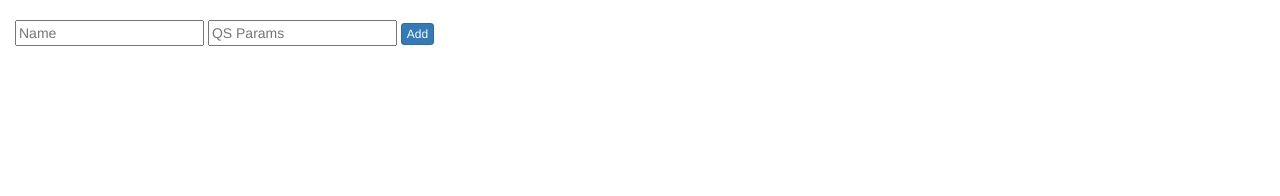
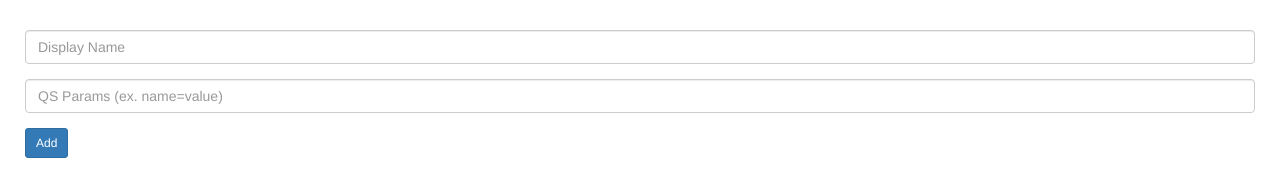
Before and after one commit to andytavares/query-string-Injector, a browser extension: page index.html in a window 1280 px wide. Drawn offline with Linux system fonts and the light colour scheme.

Commit message:
Quick cleanup

```diff
--- a/app/controllers/AppCtrl.js
+++ b/app/controllers/AppCtrl.js
@@ -16,8 +16,8 @@ angular.module('app')
 		chromeStorage.add($scope.newItem);
 		$scope.newItem = {};
 	}
-	$scope.remove = function() {
-		$scope.chromeStorage.remove();
+	$scope.remove = function(item) {
+		$scope.chromeStorage.remove(item);
 	}
 
 	$scope.appendQueryString = function() {
--- a/index.html
+++ b/index.html
@@ -22,16 +22,40 @@
   <h3></h3>
     <ul>
     <li ng-repeat="qs in queryStrings">
-      <span data-id="{{qs.id}}" ng-click="appendQueryString()">
+      <span ng-click="appendQueryString()">
         {{qs.name}}
-        <i ng-click="remove()" class="pull-right glyphicon glyphicon-trash"></i>
+        <i ng-click="remove(qs)" class="pull-right glyphicon glyphicon-trash"></i>
       </span>
     </li>
     </ul>
-    <form ng-submit="add()">
-      <input type="text" name="name" ng-model="newItem.name" placeholder="Name">
-      <input type="text" name="value" ng-model="newItem.value" placeholder="QS Params">
-      <input type="submit" id="submit" class="btn btn-xs btn-primary" value="Add">
+    <form name="qsForm" ng-submit="add()" novalidate>
+      <div
+        class="form-group"
+        ng-class="{'has-error' : qsForm.name.$touched && qsForm.name.$error.required}"
+      >
+        <input
+          type="text"
+          class="form-control"
+          name="name"
+          ng-model="newItem.name"
+          placeholder="Display Name"
+          required
+        >
+      </div>
+      <div
+        class="form-group"
+        ng-class="{'has-error' : qsForm.value.$touched && qsForm.value.$error.required}"
+      >
+        <input
+          type="text"
+          class="form-control"
+          name="value"
+          ng-model="newItem.value"
+          placeholder="QS Params (ex. name=value)"
+          required
+        >
+      </div>
+      <input type="submit" id="submit" class="btn btn-sm btn-primary" value="Add">
     </form>
     </div>
      <script src="angular.min.js"></script>
--- a/style.css
+++ b/style.css
@@ -1,3 +1,7 @@
+body {
+	min-width: 500px;
+	padding: 10px;
+}
 ul {
 	list-style-type: none;
 	padding: 0;
```
